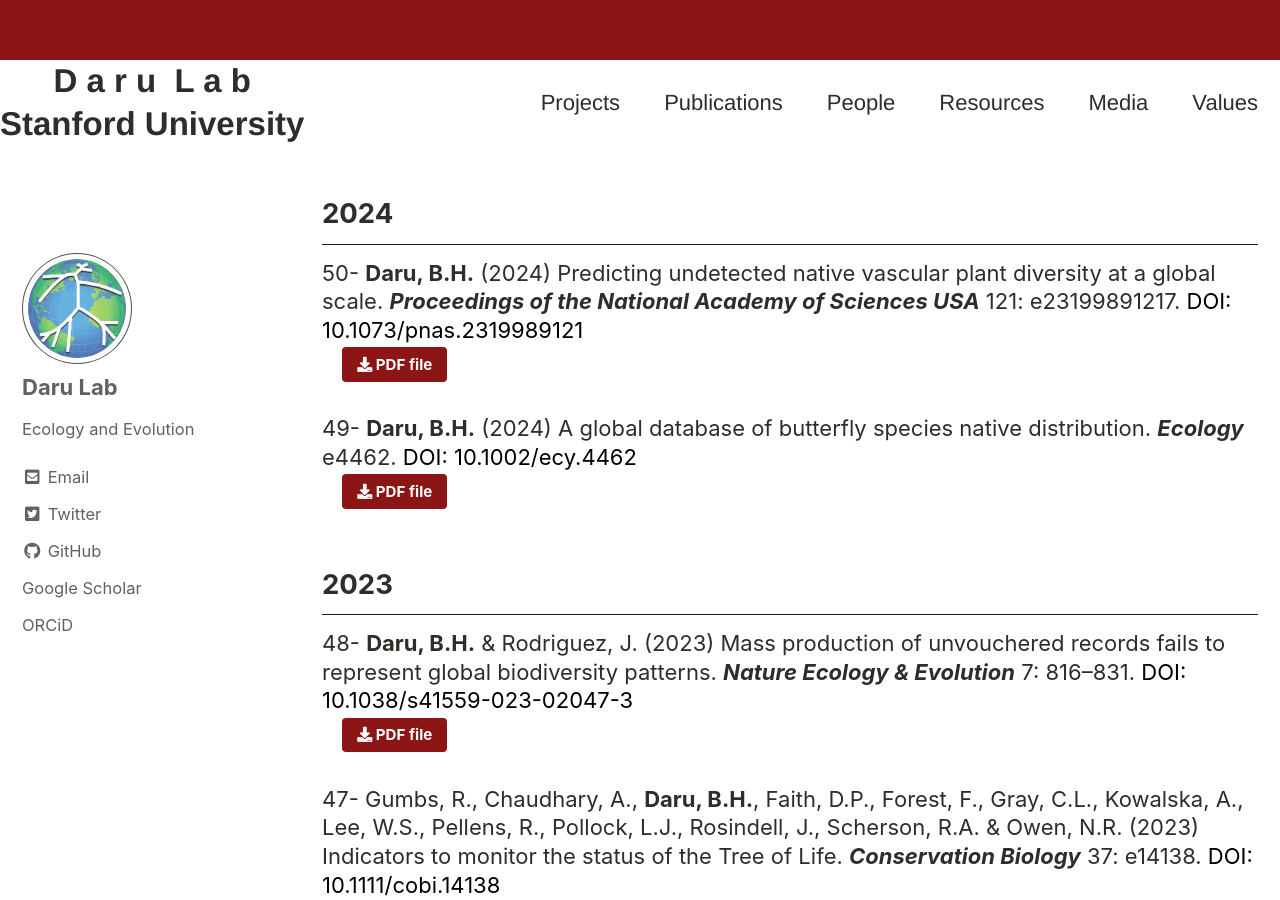
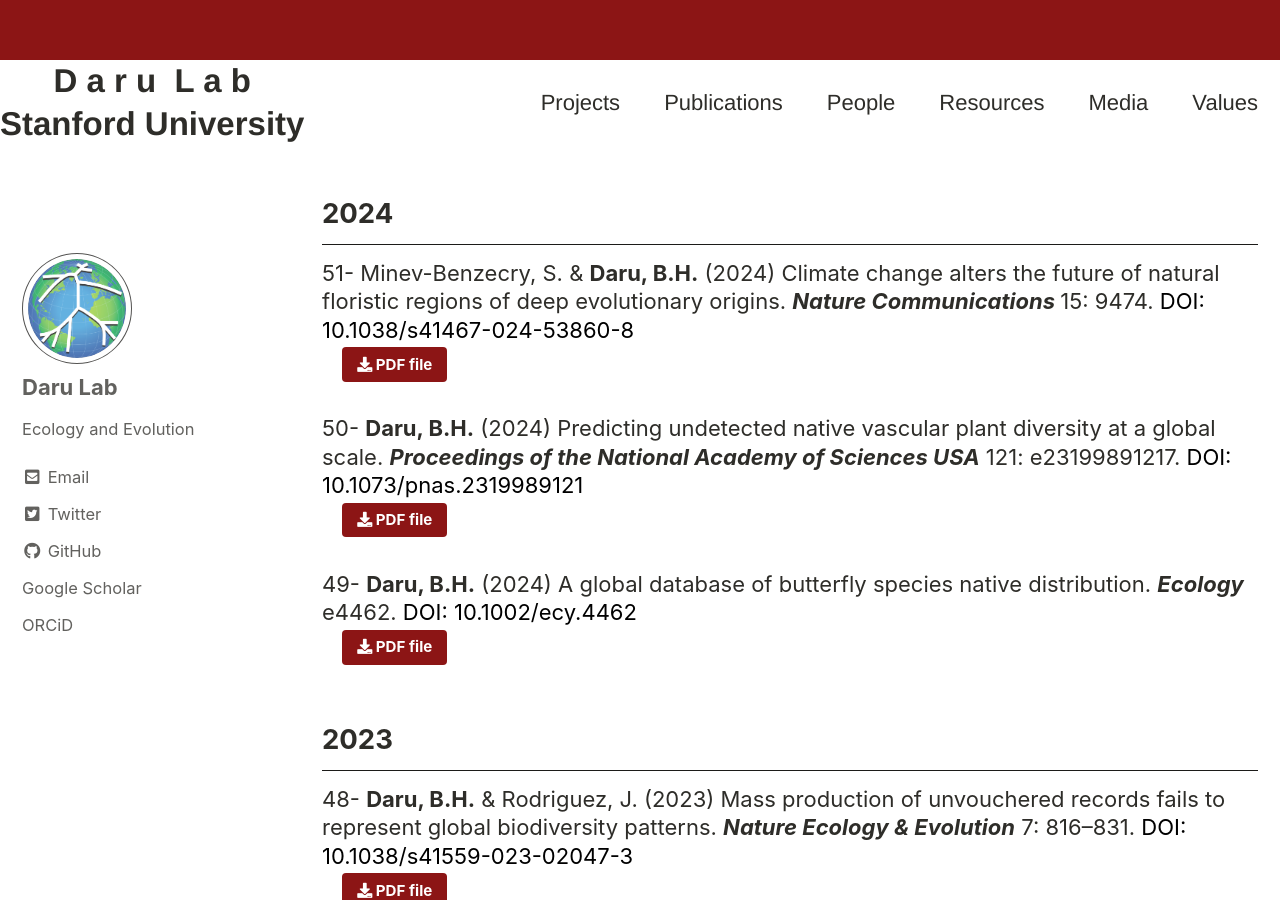
Before and after one commit to darunabas/darulab.github.io, a Jekyll site: the page built from _pages/publications.html, in a window 1280 px wide and 900 px high, scrolled down 314 px. Built offline with Jekyll 4.4.1, drawn with Linux system fonts in a browser that asks for light colours; cached includes are drawn as plain includes; comment, search, counter and statistics services are not loaded.

Commit message:
Updated pubs

```diff
--- a/_pages/publications.html
+++ b/_pages/publications.html
@@ -20,6 +20,18 @@
 
 <h2>2024</h2>
 
+<p>
+  51- Minev-Benzecry, S. & <strong>Daru, B.H.</strong> (2024) Climate change alters the future of natural floristic regions of deep evolutionary origins. <em><strong>Nature Communications </strong></em> 15: 9474. <a href="https://doi.org/10.1038/s41467-024-53860-8" target="_blank" style="color: black; text-decoration: none;">DOI: 10.1038/s41467-024-53860-8</a>
+<br>
+</a>
+<span style="display: inline-flex; align-items: center; gap: 10px; margin-top: 0;">
+  <a class="__dimensions_badge_embed__" data-doi="10.1038/s41467-024-53860-8" data-legend="hover-bottom" data-style="large_rectangle" data-link-target="_blank"></a>
+  <a class='altmetric-embed' data-badge-popover='bottom' data-badge-type='1' data-doi="10.1038/s41467-024-53860-8" data-link-target="_blank"></a>
+  <a href="{{ site.baseurl}}/docs/53_BenzecryDaru2024_NCOMMS.pdf" class="btn btn--small btn--primary" style="background-color:#8C1515; color:#ffffff" target="_blank">
+    <i class="fa fa-download" aria-hidden="true"></i> PDF file
+  </a>
+</span>
+</p>
 
 <p>
   50- <strong>Daru, B.H.</strong> (2024) Predicting undetected native vascular plant diversity at a global scale. <em><strong>Proceedings of the National Academy of Sciences USA</strong></em> 121: e23199891217. <a href="https://doi.org/10.1073/pnas.2319989121" target="_blank" style="color: black; text-decoration: none;">DOI: 10.1073/pnas.2319989121</a>
--- a/index.html
+++ b/index.html
@@ -27,7 +27,7 @@
 </head>
 <body>
     <div id="map-container">
-        <script type="text/javascript" id="clstr_globe" src="//clustrmaps.com/globe.js?d=4qjgRSs6BFuMnqYZNkf1_3L-DoldSK9s6MIFGEdaKds"></script>
+        <script type="text/javascript" id="clstr_globe" src="//clustrmaps.com/globe.js?d=YzzH3tktGmYg47Qt4gcvZRskJft-O8mToXeNhua5iOQ"></script>
     </div>
 </body>
 </html>
@@ -43,10 +43,10 @@
 
 
 
-<p>New paper in <b><i>PNAS!</i></b>
+<p>New paper in <b><i>Nature Communications!</i></b>
 <p><hr>
 
-<p><b>Daru, B.H.</b> (2024) Predicting undetected native vascular plant diversity at a global scale. <b><i>Proceedings of the National Academy of Sciences USA</i></b> 121: e23199891217.
+<p><b>Minev-Benzecry, S. & <strong>Daru, B.H.</strong> (2024) Climate change alters the future of natural floristic regions of deep evolutionary origins. <em><strong>Nature Communications </strong></em> 15: 9474.
 
 <p><a href="https://darulab.org/publications/">More publications››</a><p>
 
```
Also changed, not shown: 1 other file.
